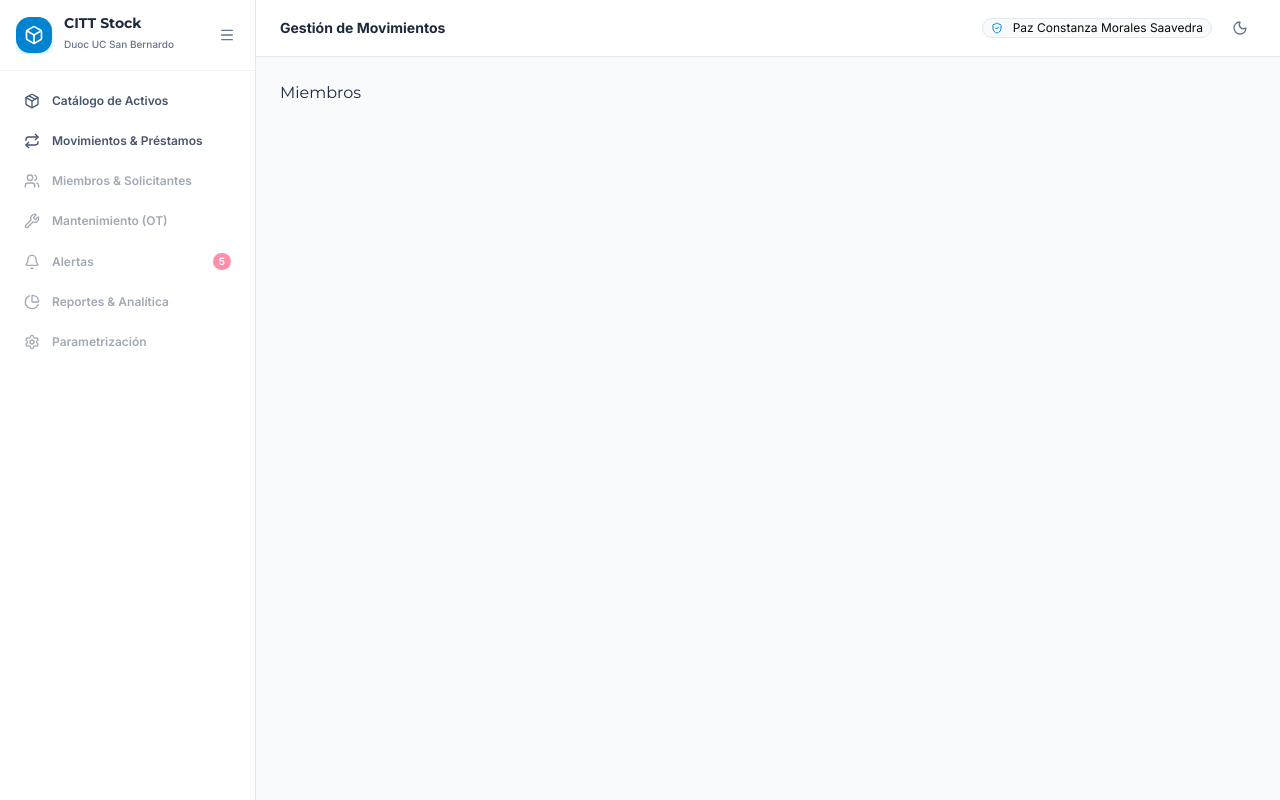
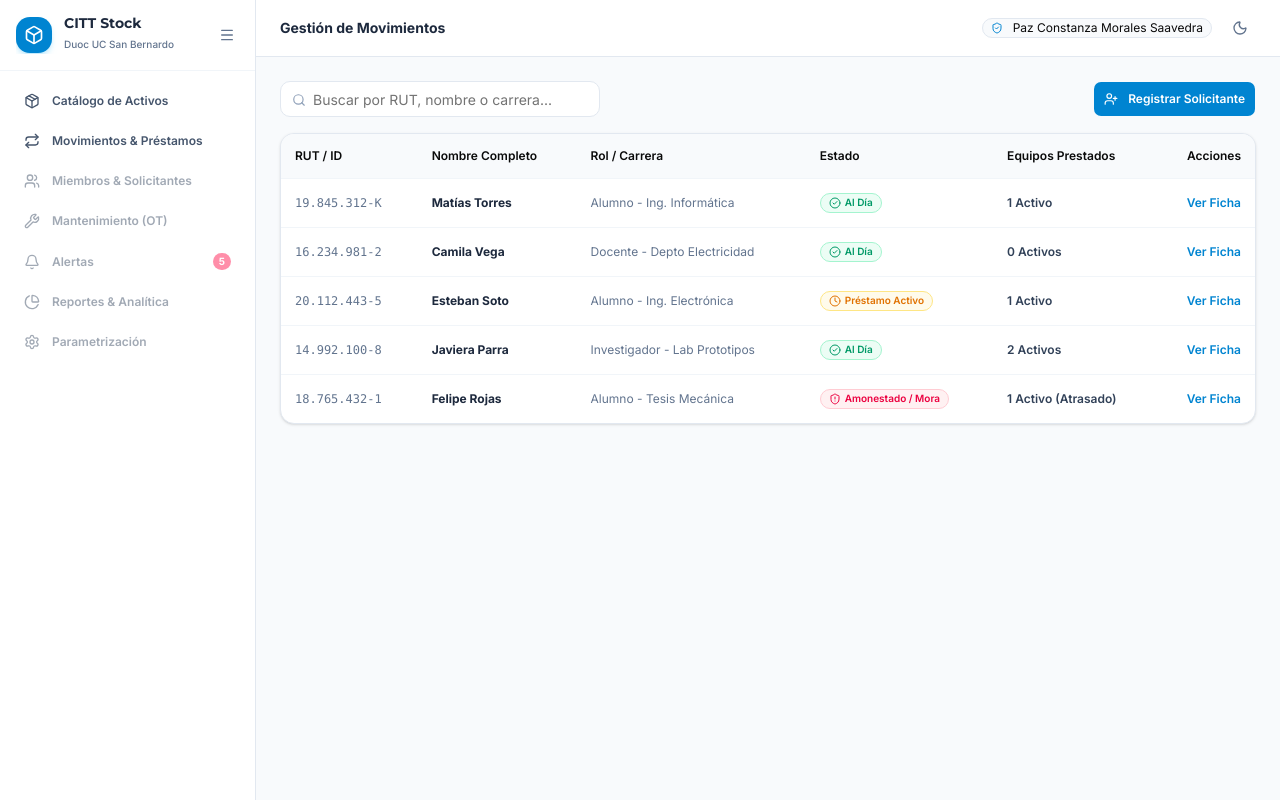
Before and after one commit to REXXARII/citt-stock-frontend, a Next.js app: page /miembros in a window 1280 px wide. Built offline with nearby package versions, Linux system fonts and the light colour scheme.

Commit message:
Se implementó la página de Miembros con búsqueda, tabla de datos y gestión de estados. Se añadieron componentes para mostrar información detallada de los miembros.

```diff
--- a/src/app/miembros/page.tsx
+++ b/src/app/miembros/page.tsx
@@ -1,3 +1,107 @@
+'use client';
+
+import React, { useState } from 'react';
+import { Table, TableBody, TableCell, TableHead, TableHeader, TableRow } from '@/components/ui/table';
+import { Badge } from '@/components/ui/badge';
+import { Button } from '@/components/ui/button';
+import { Input } from '@/components/ui/input';
+import { Search, UserPlus, ShieldAlert, CheckCircle2, Clock } from 'lucide-react';
+
+interface Member {
+  rut: string;
+  name: string;
+  roleCareer: string;
+  status: 'Al Día' | 'Préstamo Activo' | 'Amonestado / Mora';
+  activeItems: string;
+}
+
 export default function MiembrosPage() {
-  return <h1>Miembros</h1>;
+  const [searchTerm, setSearchTerm] = useState('');
+
+  const members: Member[] = [
+    { rut: '19.845.312-K', name: 'Matías Torres', roleCareer: 'Alumno - Ing. Informática', status: 'Al Día', activeItems: '1 Activo' },
+    { rut: '16.234.981-2', name: 'Camila Vega', roleCareer: 'Docente - Depto Electricidad', status: 'Al Día', activeItems: '0 Activos' },
+    { rut: '20.112.443-5', name: 'Esteban Soto', roleCareer: 'Alumno - Ing. Electrónica', status: 'Préstamo Activo', activeItems: '1 Activo' },
+    { rut: '14.992.100-8', name: 'Javiera Parra', roleCareer: 'Investigador - Lab Prototipos', status: 'Al Día', activeItems: '2 Activos' },
+    { rut: '18.765.432-1', name: 'Felipe Rojas', roleCareer: 'Alumno - Tesis Mecánica', status: 'Amonestado / Mora', activeItems: '1 Activo (Atrasado)' },
+  ];
+
+  const getStatusBadge = (status: Member['status']) => {
+    if (status === 'Al Día') {
+      return (
+        <Badge variant="outline" className="bg-emerald-50 text-emerald-600 border-emerald-200 text-[10px] font-semibold gap-1">
+          <CheckCircle2 className="w-3 h-3" /> Al Día
+        </Badge>
+      );
+    }
+    if (status === 'Préstamo Activo') {
+      return (
+        <Badge variant="outline" className="bg-amber-50 text-amber-600 border-amber-200 text-[10px] font-semibold gap-1">
+          <Clock className="w-3 h-3" /> Préstamo Activo
+        </Badge>
+      );
+    }
+    return (
+      <Badge variant="outline" className="bg-rose-50 text-rose-600 border-rose-200 text-[10px] font-semibold gap-1">
+        <ShieldAlert className="w-3 h-3" /> Amonestado / Mora
+      </Badge>
+    );
+  };
+
+  const filteredMembers = members.filter(
+    (m) =>
+      m.name.toLowerCase().includes(searchTerm.toLowerCase()) ||
+      m.rut.toLowerCase().includes(searchTerm.toLowerCase()) ||
+      m.roleCareer.toLowerCase().includes(searchTerm.toLowerCase())
+  );
+
+  return (
+    <div className="space-y-4">
+      <div className="flex flex-col sm:flex-row justify-between items-start sm:items-center gap-3">
+        <div className="relative w-full sm:w-80">
+          <Search className="w-3.5 h-3.5 absolute left-3 top-3 text-slate-400" />
+          <Input
+            value={searchTerm}
+            onChange={(e) => setSearchTerm(e.target.value)}
+            placeholder="Buscar por RUT, nombre o carrera..."
+            className="pl-8 text-xs h-9 bg-white dark:bg-slate-900 border-slate-200 dark:border-slate-800"
+          />
+        </div>
+        <Button size="sm" className="text-xs h-9 bg-sky-600 hover:bg-sky-700 text-white font-semibold">
+          <UserPlus className="w-3.5 h-3.5 mr-1.5" /> Registrar Solicitante
+        </Button>
+      </div>
+
+      <div className="bg-white dark:bg-[#111827] rounded-xl border border-slate-200 dark:border-slate-800 overflow-hidden shadow-sm">
+        <Table className="text-xs">
+          <TableHeader className="bg-slate-50 dark:bg-slate-800/50 text-slate-500">
+            <TableRow className="border-b border-slate-100 dark:border-slate-800">
+              <TableHead className="p-3.5 font-semibold">RUT / ID</TableHead>
+              <TableHead className="p-3.5 font-semibold">Nombre Completo</TableHead>
+              <TableHead className="p-3.5 font-semibold">Rol / Carrera</TableHead>
+              <TableHead className="p-3.5 font-semibold">Estado</TableHead>
+              <TableHead className="p-3.5 font-semibold">Equipos Prestados</TableHead>
+              <TableHead className="p-3.5 text-right font-semibold">Acciones</TableHead>
+            </TableRow>
+          </TableHeader>
+          <TableBody className="divide-y divide-slate-100 dark:divide-slate-800">
+            {filteredMembers.map((member) => (
+              <TableRow key={member.rut} className="hover:bg-slate-50/50 dark:hover:bg-slate-800/30 transition-colors">
+                <td className="p-3.5 font-mono text-slate-500">{member.rut}</td>
+                <td className="p-3.5 font-bold text-slate-800 dark:text-white">{member.name}</td>
+                <td className="p-3.5 text-slate-500">{member.roleCareer}</td>
+                <td className="p-3.5">{getStatusBadge(member.status)}</td>
+                <td className="p-3.5 font-semibold text-slate-700 dark:text-slate-300">{member.activeItems}</td>
+                <td className="p-3.5 text-right">
+                  <button className="text-sky-600 dark:text-sky-400 font-semibold hover:underline">
+                    Ver Ficha
+                  </button>
+                </td>
+              </TableRow>
+            ))}
+          </TableBody>
+        </Table>
+      </div>
+    </div>
+  );
 }
```
